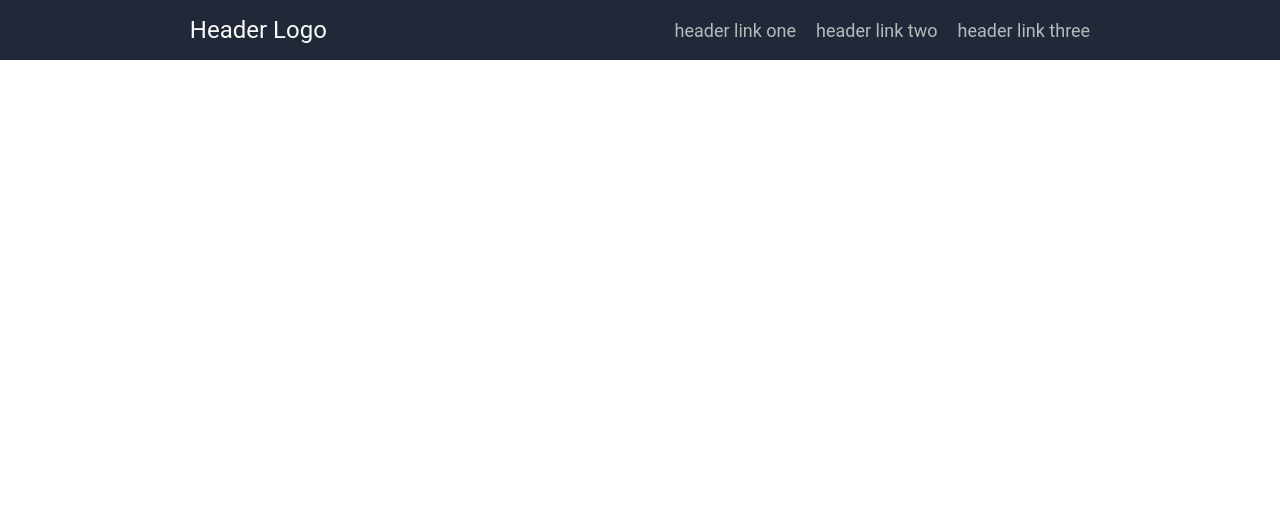
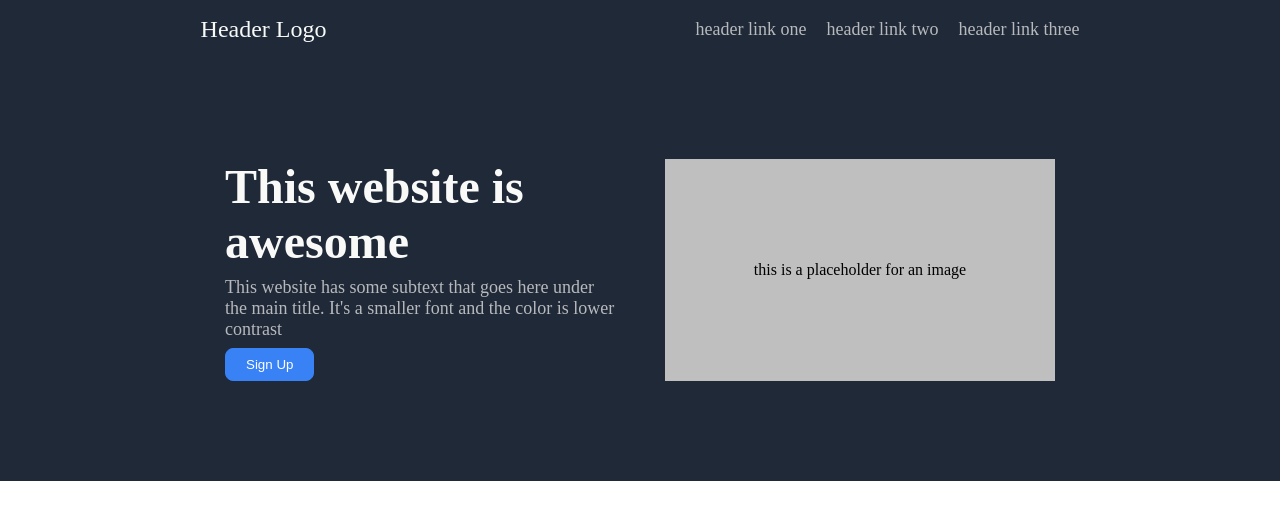
Before and after one commit to ericswraps/landing-page, a plain HTML site: page index.html in a window 1280 px wide. Drawn offline with Linux system fonts and the light colour scheme.

Commit message:
first section

```diff
--- a/index.html
+++ b/index.html
@@ -18,7 +18,24 @@
             <li><a href="https://google.com">header link three</a></li>
         </ul>
     </div>
+    <div class="section-one">
+        <div class="opener">
+            <div class="awesome">This website is awesome</div>
+            <div class="subtext">This website has some subtext that goes here under the
+                main title. It's a smaller font and the color is lower
+                contrast
+            </div>
+            <div>
+                <button class="sign-up">Sign Up</button>
+            </div>
+        </div>
+        <div class="image">
+            this is a placeholder for an image
+        </div>
+    </div>
+    <div class="section-two">
 
+    </div>
 
 </body>
 </html>
--- a/styles.css
+++ b/styles.css
@@ -3,7 +3,6 @@ body {
   flex-direction: column;
   padding: 0;
   margin: 0;
-  font-family: "Roboto";
 }
 
 .header {
@@ -36,3 +35,48 @@ ul {
   margin: 0;
   padding: 0;
 }
+
+.section-one {
+  display: flex;
+  justify-content: center;
+  /* align-items: center; */
+  background-color: #1f2937;
+  padding: 100px 225px;
+  gap: 50px;
+}
+
+.opener {
+  display: flex;
+  flex-direction: column;
+  /* background-color: yellow; */
+  flex: 1;
+  gap: 8px;
+}
+
+.awesome {
+  font-size: 48px;
+  font-weight: bolder;
+  color: #f9faf8;
+}
+
+.subtext {
+  font-size: 18px;
+  color: #b8b9bd;
+}
+
+.sign-up {
+  background-color: #3882f6;
+  color: white;
+  border-radius: 8px;
+  border: 1px solid #3882f6;
+  cursor: pointer;
+  padding: 8px 20px;
+}
+
+.image {
+  background-color: #bfbfc0;
+  flex: 1;
+  display: flex;
+  justify-content: center;
+  align-items: center;
+}
```
